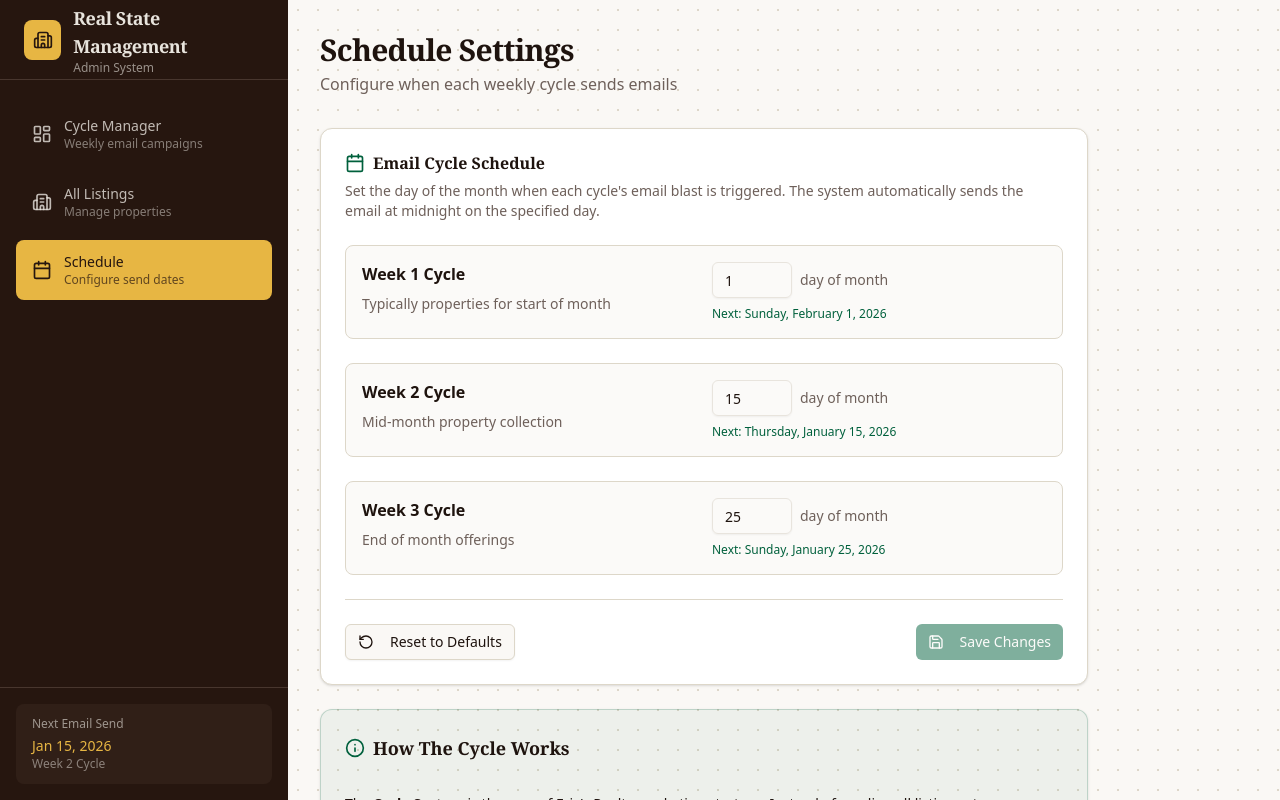
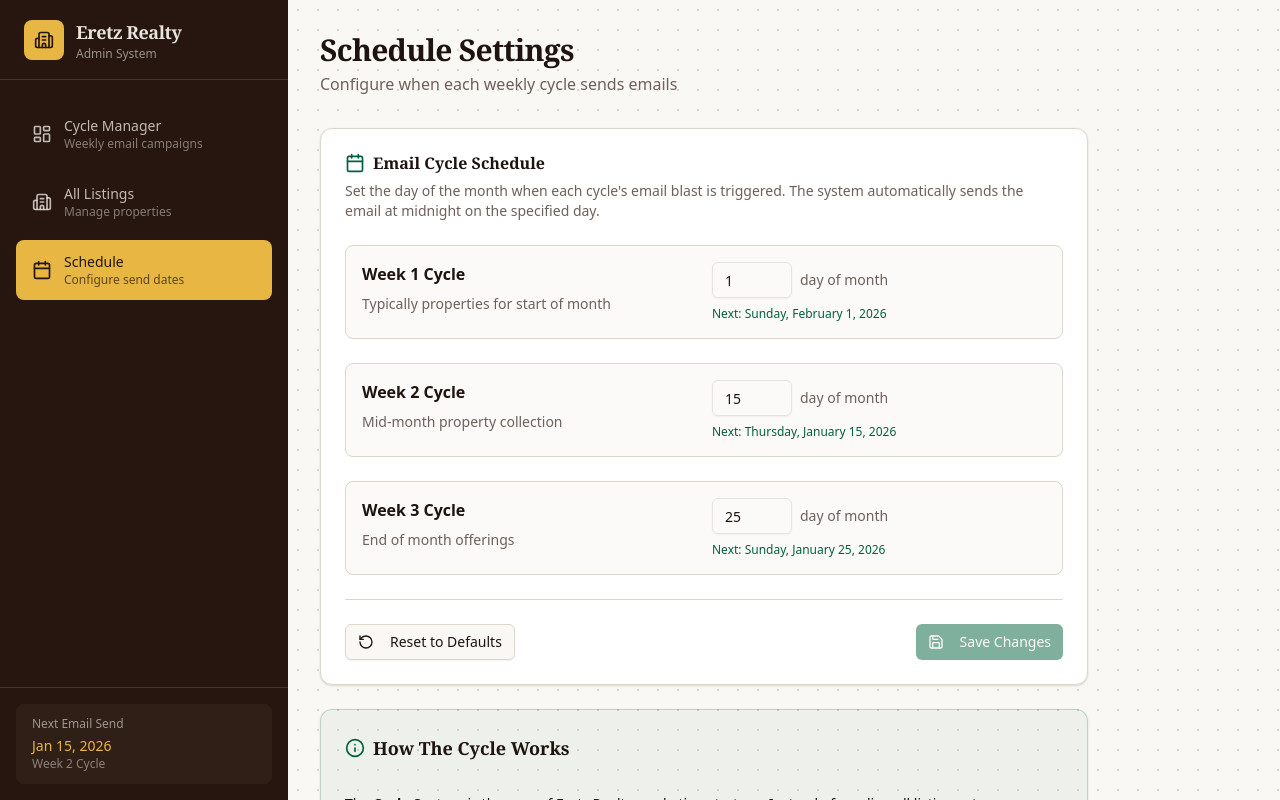
Before and after one commit to angeldev96/real-state-management, a Next.js app: page /settings in a window 1280 px wide. Shown: the top 800 px of the page. Built offline with nearby package versions, Linux system fonts and the light colour scheme.

Commit message:
fix: update project name from "Real State Management" to "Eretz Realty" across documentation and layout

```diff
--- a/app/layout.tsx
+++ b/app/layout.tsx
@@ -4,7 +4,7 @@ import { Sidebar } from "@/components/layout/sidebar";
 import "./globals.css";
 
 export const metadata: Metadata = {
-  title: "Real State Admin Management",
+  title: "Eretz Realty Admin",
   description: "Listing Management & Drip Campaign Automation System",
 };
 
--- a/app/settings/page.tsx
+++ b/app/settings/page.tsx
@@ -207,7 +207,7 @@ export default function SettingsPage() {
           </CardHeader>
           <CardContent className="space-y-4 text-sm">
             <p>
-              The <strong>Cycle System</strong> is the core of Eric&apos;s Realty
+              The <strong>Cycle System</strong> is the core of Eretz Realty
               marketing strategy. Instead of sending all listings at once, properties
               are distributed across three weekly cycles.
             </p>
--- a/components/layout/sidebar.tsx
+++ b/components/layout/sidebar.tsx
@@ -75,7 +75,7 @@ export function Sidebar() {
               </div>
               <div>
                 <h1 className="font-serif text-lg font-semibold tracking-tight">
-                  Real State Management
+                  Eretz Realty
                 </h1>
                 <p className="text-xs text-sidebar-foreground/60">
                   Admin System
```
Also changed, not shown: 2 other files (tests, documents, lock files or other folders).
